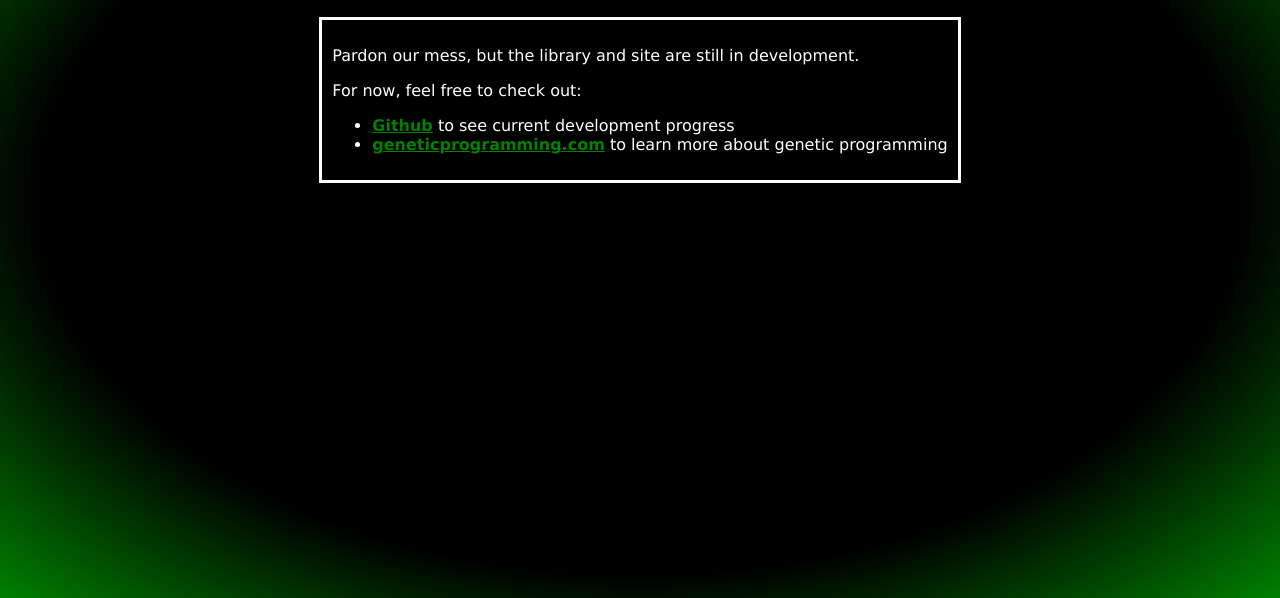
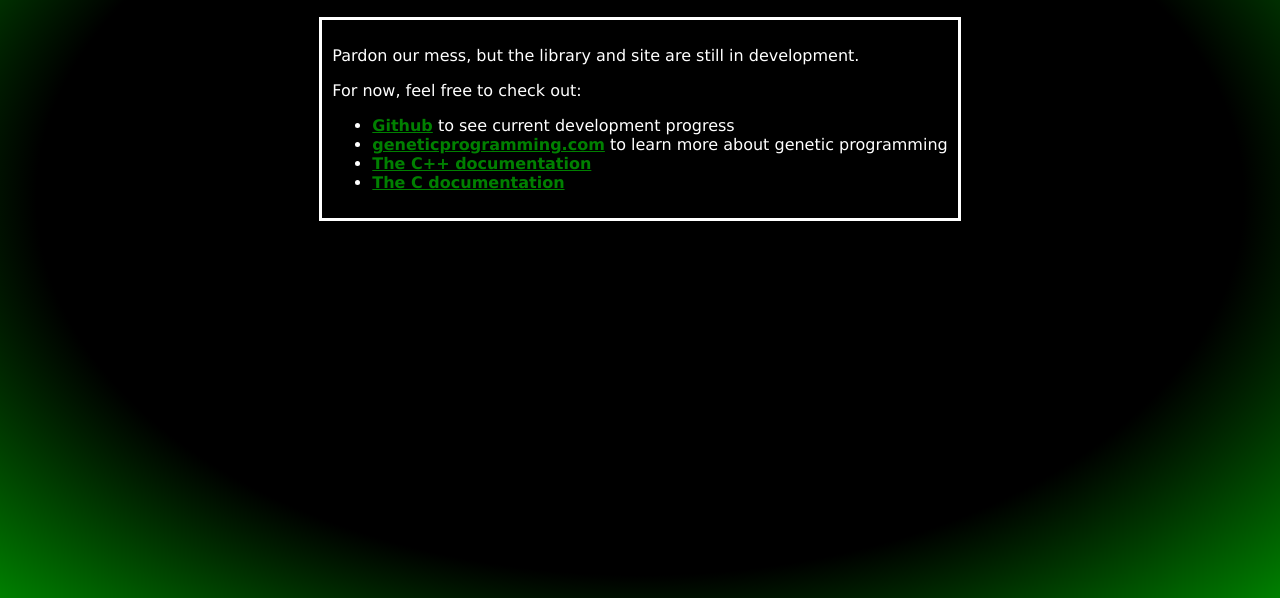
Before and after one commit to libgeneprog/geneprog-site, a plain HTML site: page site/index.html in a window 1280 px wide. Shown: the part 202-800 px from the top of the page. Drawn offline with Linux system fonts and the light colour scheme.

Commit message:
Small fixes

```diff
--- a/site/index.html
+++ b/site/index.html
@@ -32,7 +32,12 @@
 					<li>
 						<a href="http://geneticprogramming.com">geneticprogramming.com</a> to learn more about genetic programming
 					</li>
-
+					<li>
+						<a href="/docs/cpp/index.html">The C++ documentation</a>
+					</li>
+					<li>
+						<a href="/docs/c/index.html">The C documentation</a>
+					</li>
 				</ul>
 			</div>
 		</div>
```
Also changed, not shown: 1 other file.
